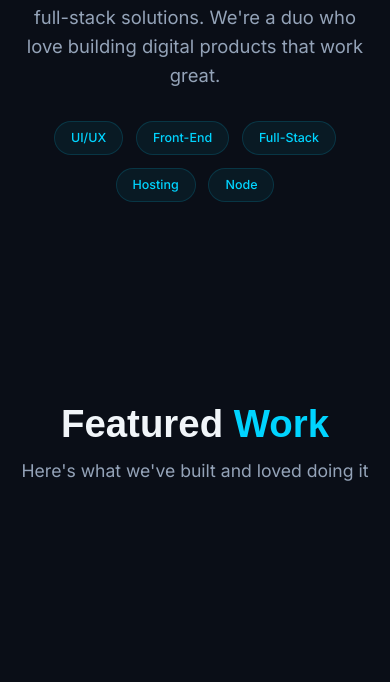
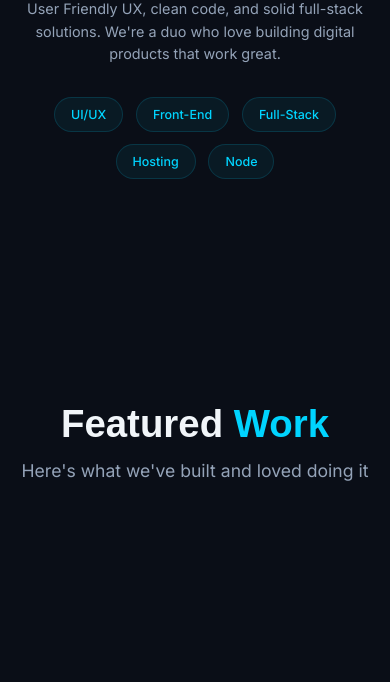
Before and after one commit to IT21370328/Project-Portfolio, a plain HTML site: page index.html in a window 390 px wide. Shown: the part 418-1100 px from the top of the page. Drawn offline with nearby package versions, Linux system fonts and the light colour scheme; a web font is replaced by a local one.

Commit message:
Updated style.css

```diff
--- a/styles.css
+++ b/styles.css
@@ -119,7 +119,7 @@ nav {
 .hero .accent { color: var(--accent); }
 
 .hero p {
-  font-size: 1.15rem;
+  font-size: 1rem;
   max-width: 640px;
   margin: 0 auto 2rem;
   color: var(--gray);
@@ -665,6 +665,7 @@ footer {
 @media (max-width: 600px) {
   body { font-size: 0.92rem; }
   .hero h1 { padding-top: 6rem; }
+  .hero p { font-size: 0.9rem; }
   .section-title { margin: 4rem 0 3rem; }
   .section-title h2 { font-size: clamp(2.4rem, 8vw, 4.5rem); }
   .footer-links { flex-direction: column; gap: 1rem; }
```
